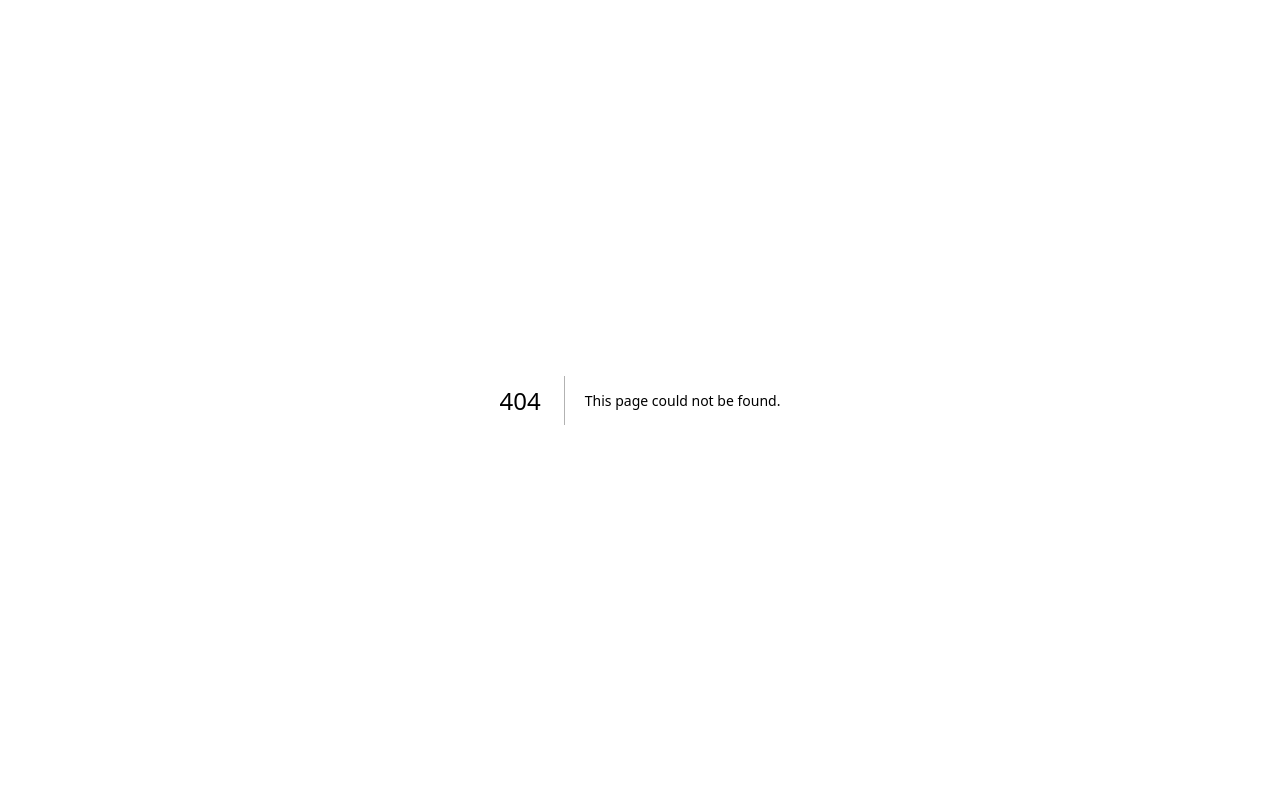
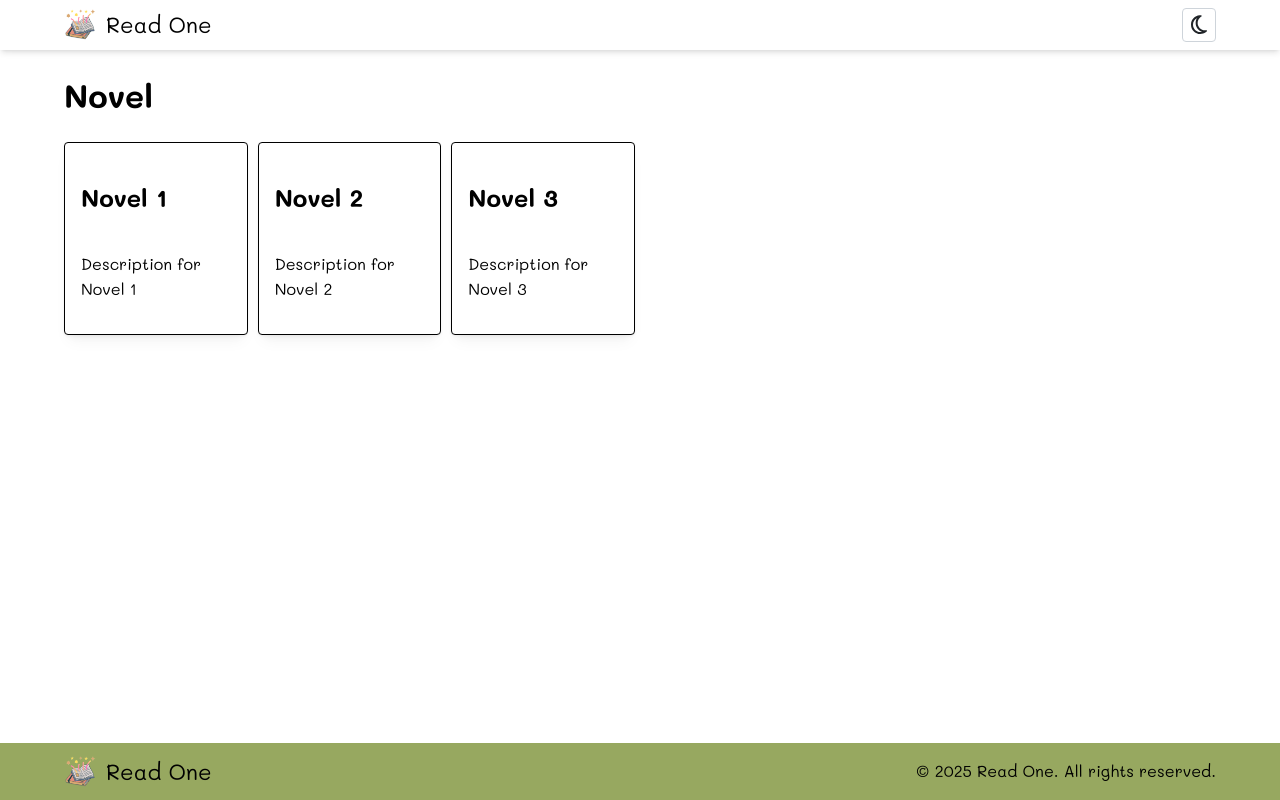
Before and after one commit to sueasueasuea/read-anime, a Next.js app: page /novel in a window 1280 px wide. Before the commit this address had no page. Built offline with nearby package versions, Linux system fonts and the light colour scheme.

Commit message:
chore: structure change

```diff
--- /dev/null
+++ b/app/Layout.module.css
@@ -0,0 +1,5 @@
+.body {
+    display: flex;
+    flex-direction: column;
+    min-height: 100vh;
+}
--- a/app/components/footer/Footer.module.css
+++ b/app/components/footer/Footer.module.css
@@ -5,4 +5,5 @@
 }
 .content {
     composes: content from "../header/Header.module.css";
+
 }
--- a/app/components/footer/Footer.tsx
+++ b/app/components/footer/Footer.tsx
@@ -1,13 +1,14 @@
 import React from "react";
 import styles from "./Footer.module.css";
 import LogoWithName from "../logoWithName/LogoWithName";
+import { Divider } from '@mantine/core';
 
 const Footer = () => {
   return (
     <div className={`${styles.container}`}>
       <div className={`${styles.content}`}>
         <LogoWithName />
-        <hr/>
+        <Divider my="sm" c={"red"} />
         <p>© 2025 Read One. All rights reserved.</p>
       </div>
     </div>
--- a/app/layout.tsx
+++ b/app/layout.tsx
@@ -6,11 +6,13 @@ import "@fortawesome/fontawesome-svg-core/styles.css";
 
 import {
   ColorSchemeScript,
-  createTheme,
   MantineProvider,
   mantineHtmlProps,
 } from "@mantine/core";
 import { theme } from "@/theme";
+import Header from "./components/header/Header";
+import Footer from "./components/footer/Footer";
+import styles from "./Layout.module.css";
 
 const geistSans = Geist({
   variable: "--font-geist-sans",
@@ -26,7 +28,7 @@ export const metadata: Metadata = {
   title: "Create Next App",
   description: "Generated by create next app",
 };
-
+console.log("Layout rendered");
 
 export default function RootLayout({
   children,
@@ -43,8 +45,12 @@ export default function RootLayout({
           content="minimum-scale=1, initial-scale=1, width=device-width, user-scalable=no"
         />
       </head>
-      <body className={`${geistSans.variable} ${geistMono.variable}`}>
-        <MantineProvider theme={theme}>{children}</MantineProvider>
+      <body className={`${geistSans.variable} ${geistMono.variable} ${styles.body}`}>
+        <MantineProvider theme={theme}>
+          <Header />
+          {children}
+          <Footer />
+        </MantineProvider>
       </body>
     </html>
   );
--- /dev/null
+++ b/app/novel/Novel.module.css
@@ -0,0 +1,23 @@
+.container {
+  flex: 1;
+  padding-top:50px;
+
+}
+
+.content {
+    max-width: 72rem;
+    margin: auto;
+}
+
+.list {
+    display: grid;
+    grid-template-columns: repeat(6, 1fr);
+    grid-template-rows: repeat(3, 1fr);
+    gap: var(--mantine-spacing-xs) ;
+}
+
+.item {
+    grid-row: span 3 / span 3;
+    border: solid 1px;
+
+}
--- /dev/null
+++ b/app/novel/page.tsx
@@ -0,0 +1,43 @@
+import React from "react";
+import styles from "./Novel.module.css";
+import { Card } from "@mantine/core";
+import { redirect } from "next/navigation";
+import Link from "next/link";
+
+const novelList = [
+  {
+    id: 1,
+    title: "Novel 1",
+    description: "Description for Novel 1",
+  },
+  {
+    id: 2,
+    title: "Novel 2",
+    description: "Description for Novel 2",
+  },
+  {
+    id: 3,
+    title: "Novel 3",
+    description: "Description for Novel 3",
+  },
+];
+const page = () => {
+  return (
+    <div className={`${styles.container}`}>
+      <div className={`${styles.content}`}>
+        <h1>Novel</h1>
+        <div className={`${styles.list}`}>
+          {novelList.map((novel) => (
+             <Card component={Link} href={`/novel/${novel.id}`} target="_self" shadow="sm" className={`${styles.item}`} key={novel.id}>
+              <h2>{novel.title}</h2>
+              <p>{novel.description}</p>
+            </Card>
+          ))}
+        </div>
+      </div>
+    </div>
+  );
+};
+
+
+export default page;
--- a/app/page.module.css
+++ b/app/page.module.css
@@ -1,3 +1,3 @@
 .main {
-    min-height: 100vh;
+    flex:1;
 }
```
Also changed, not shown: app/novel/[id]/page.tsx (added, +11 -0 lines), app/page.tsx (+4 -10 lines).
